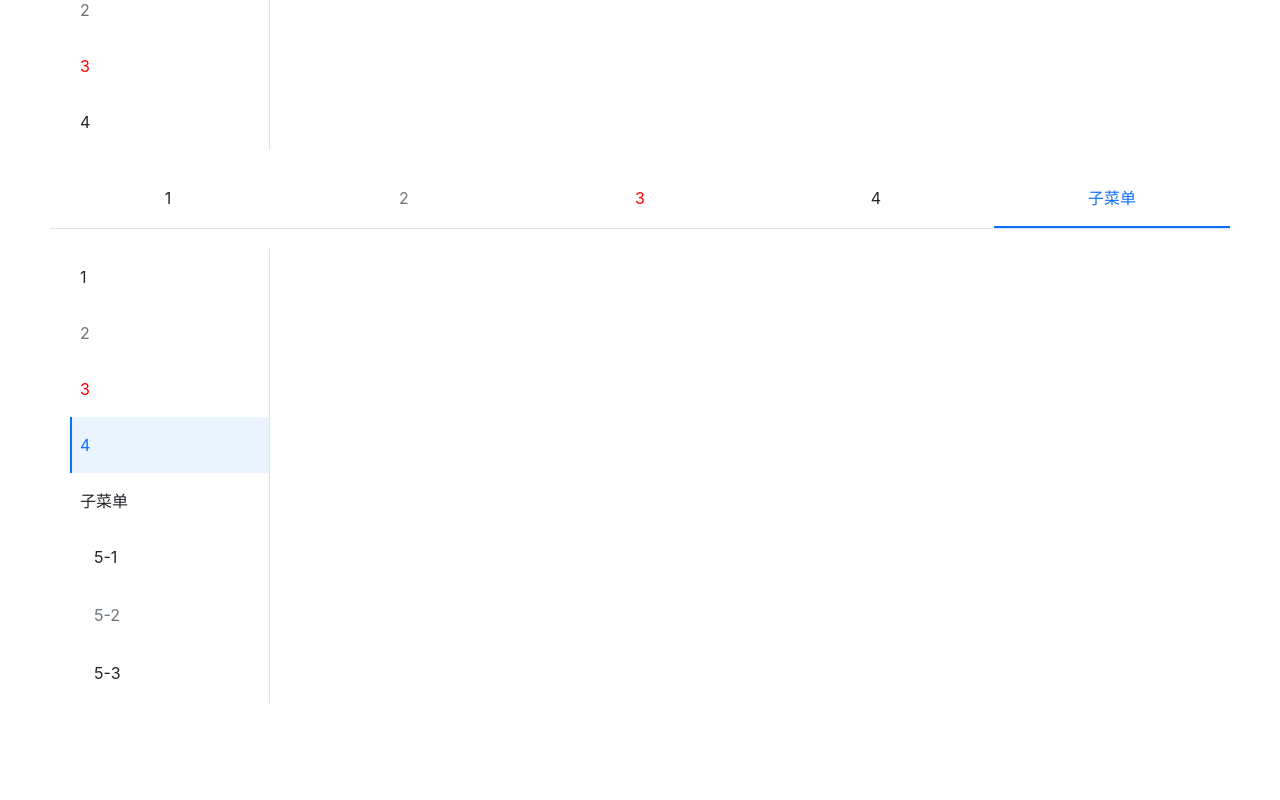
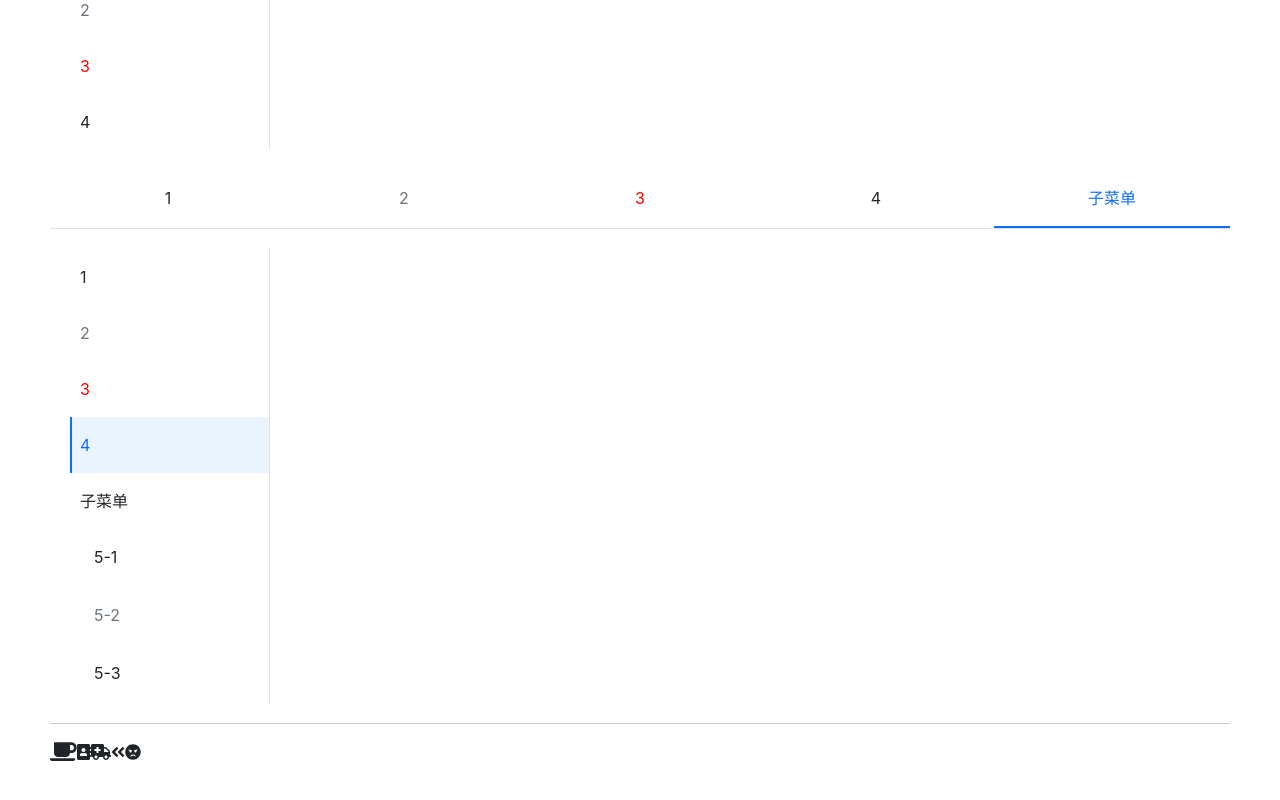
Before and after one commit to whmk-m/whmk-amuse, a React (Create React App) app: page / in a window 1280 px wide. Shown: the part 792-1592 px from the top of the page. Before the commit the page ends 1565 px from the top, so only its background shows below. Built offline with nearby package versions, Linux system fonts and the light colour scheme.

Commit message:
二次丰富react-fontawesome Icon 组件

```diff
--- a/package.json
+++ b/package.json
@@ -3,6 +3,9 @@
   "version": "0.1.0",
   "private": true,
   "dependencies": {
+    "@fortawesome/fontawesome-svg-core": "^1.2.35",
+    "@fortawesome/free-solid-svg-icons": "^5.15.3",
+    "@fortawesome/react-fontawesome": "^0.1.14",
     "@testing-library/jest-dom": "^5.11.4",
     "@testing-library/react": "^11.1.0",
     "@testing-library/user-event": "^12.1.10",
--- a/src/App.tsx
+++ b/src/App.tsx
@@ -4,7 +4,10 @@ import Alert from "./components/Alert";
 import Menu from "./components/Menu";
 import MenuItem from "./components/Menu/MenuItem";
 import SubMenu1 from "./components/Menu/SubMenu1";
-
+import Icon from "./components/Icon";
+import { library } from '@fortawesome/fontawesome-svg-core'
+import { fas, faCoffee,faAddressBook } from '@fortawesome/free-solid-svg-icons'
+library.add(fas) // 一次性导入所有的图标，接下来就可以使用字符串了
 function App() {
   return (
     <div className="App" style={{padding:'50px'}}>
@@ -151,6 +154,15 @@ function App() {
           </SubMenu1>
         </Menu>
       </div>
+      <hr/>
+      <div>
+        {/* 三种使用图标的方式 */}
+        <Icon theme={'success'} icon={faCoffee} size={'lg'} title={'咖啡ICON'}/>
+        <Icon icon={faAddressBook} />
+        <Icon icon='ambulance' />
+        <Icon icon='angle-double-left' />
+        <Icon icon={['fas','angry']}/>
+      </div>
     </div>
   );
 }
--- /dev/null
+++ b/src/components/Icon/index.tsx
@@ -0,0 +1,26 @@
+import React from 'react'
+import classNames from "classnames";
+import { FontAwesomeIcon, FontAwesomeIconProps } from '@fortawesome/react-fontawesome'
+
+export type themeProps = 'primary' | 'danger' | 'success' | 'info' | 'warning'
+
+interface IIconProps extends  FontAwesomeIconProps {
+  theme?:themeProps
+}
+
+const Icon:React.FC<IIconProps> = (props) => {
+  const {
+    theme,
+    ...restProps
+  } = props
+
+  const classes = classNames('whmk-icon',{
+    [`whmk-icon${theme}`]:theme
+  })
+
+  return (
+    <FontAwesomeIcon className={classes} {...restProps}/>
+  )
+}
+
+export default Icon
```
Also changed, not shown: 1 other file (tests, documents, lock files or other folders).
